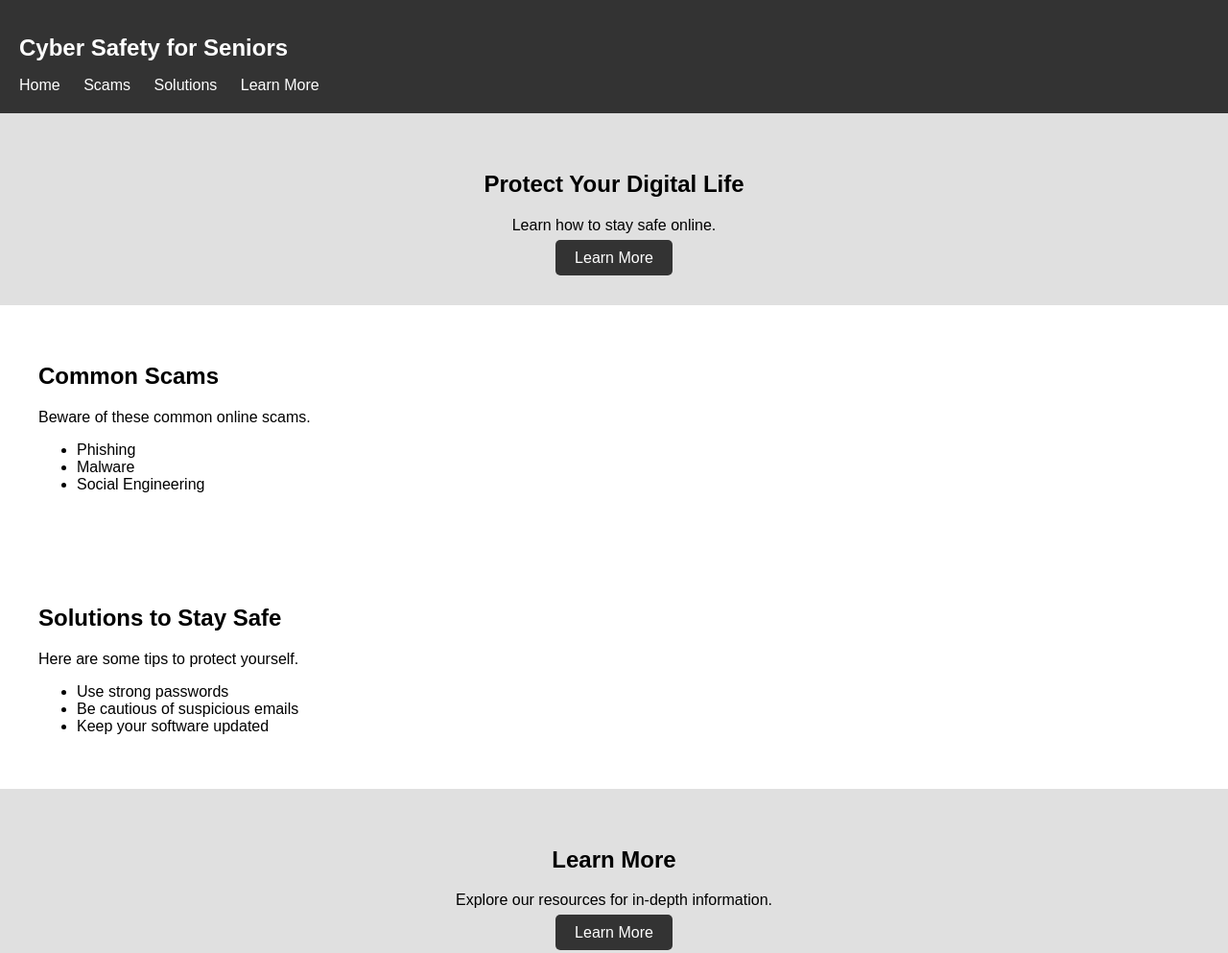
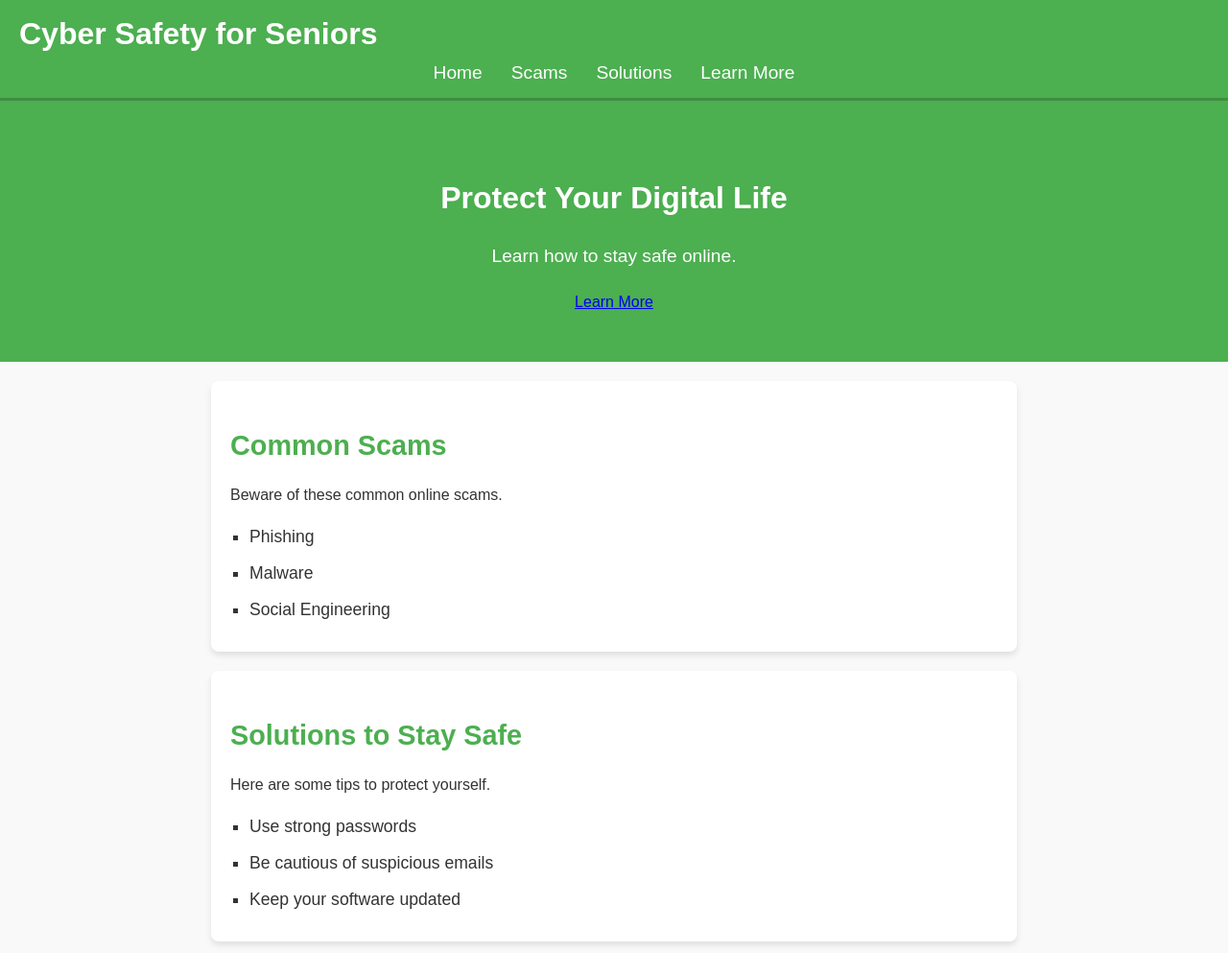
Before and after one commit to Ajayrx/Cyber-Scam, a plain HTML site: page index.html in a window 1280 px wide. Shown: the top 993 px of the page at 96% size. Drawn offline with Linux system fonts and the light colour scheme.

Commit message:
Update style.css

```diff
--- a/style.css
+++ b/style.css
@@ -1,64 +1,99 @@
+/* General Styles */
 body {
     font-family: Arial, sans-serif;
+    line-height: 1.6;
     margin: 0;
     padding: 0;
-  background-color: #f0f0f0;
+    background-color: #f9f9f9;
+    color: #333;
 }
 
+/* Header Styles */
 header {
-  background-color: #333;
-  color: #fff;
-  padding: 20px;
+    background-color: #4CAF50;
+    padding: 10px 20px;
+    color: white;
+    border-bottom: 3px solid #3E8E41;
 }
 
-.logo {
-  font-size: 24px;
+header h1.logo {
+    font-size: 2rem;
+    margin: 0;
 }
 
 nav ul {
     list-style: none;
+    padding: 0;
     margin: 0;
-  padding: 0;
+    display: flex;
+    justify-content: center;
 }
 
-nav li {
-  display: inline-block;
-  margin-right: 20px;
+nav ul li {
+    margin: 0 15px;
 }
 
-nav a {
+nav ul li a {
     text-decoration: none;
-  color: #fff;
+    color: white;
+    font-size: 1.2rem;
+    transition: color 0.3s ease;
 }
 
-.hero {
-  background-color: #e0e0e0;
-  padding: 40px;
-  text-align: center;
+nav ul li a:hover,
+nav ul li a.active {
+    color: #ffdd57;
 }
 
-.content {
-  background-color: #fff;
-  padding: 40px;
+/* Hero Section Styles */
+.hero {
+    background-color: #4CAF50;
+    color: white;
+    text-align: center;
+    padding: 50px 20px;
 }
 
-.learn-more {
-  background-color: #e0e0e0;
-  padding: 40px;
-  text-align: center;
+.hero h2 {
+    font-size: 2rem;
+    margin-bottom: 10px;
 }
 
-.btn {
-  background-color: #333;
-  color: #fff;
-  padding: 10px 20px;
-  text-decoration: none;
-  border-radius: 5px;
+.hero p {
+    font-size: 1.2rem;
 }
 
+/* Content Section Styles */
+.content {
+    padding: 20px;
+    max-width: 800px;
+    margin: 20px auto;
+    background: white;
+    box-shadow: 0px 4px 6px rgba(0, 0, 0, 0.1);
+    border-radius: 8px;
+}
+
+.content h2 {
+    font-size: 1.8rem;
+    color: #4CAF50;
+    margin-bottom: 10px;
+}
+
+.content ul {
+    list-style: square;
+    margin: 0;
+    padding-left: 20px;
+}
+
+.content ul li {
+    margin-bottom: 10px;
+    font-size: 1.1rem;
+}
+
+/* Footer Styles */
 footer {
-  background-color: #333;
-  color: #fff;
-  padding: 20px;
     text-align: center;
+    padding: 10px;
+    background-color: #4CAF50;
+    color: white;
+    border-top: 3px solid #3E8E41;
 }
```
Lines whose indentation alone changed are shown as unchanged.
